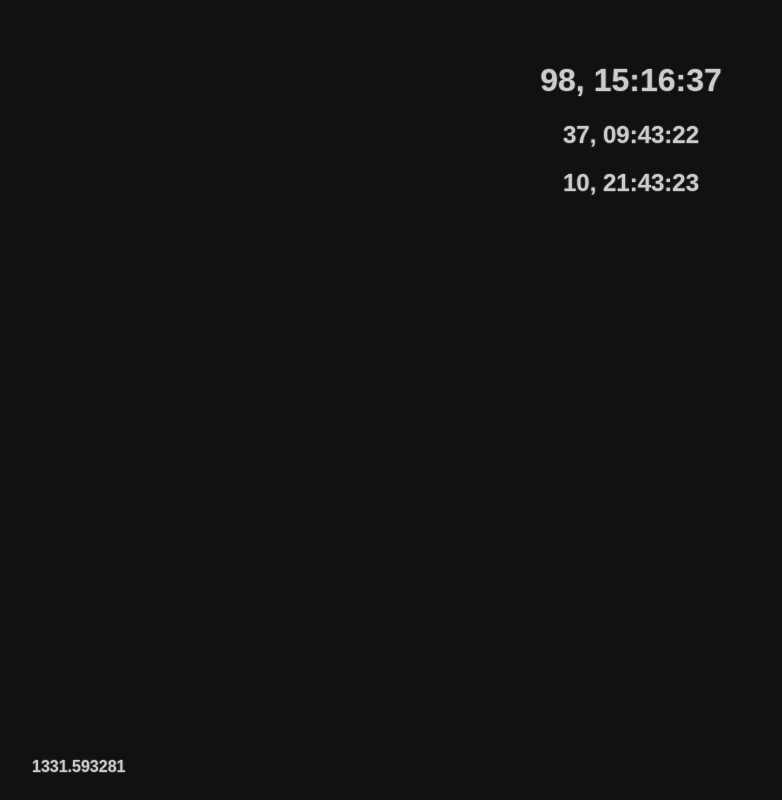
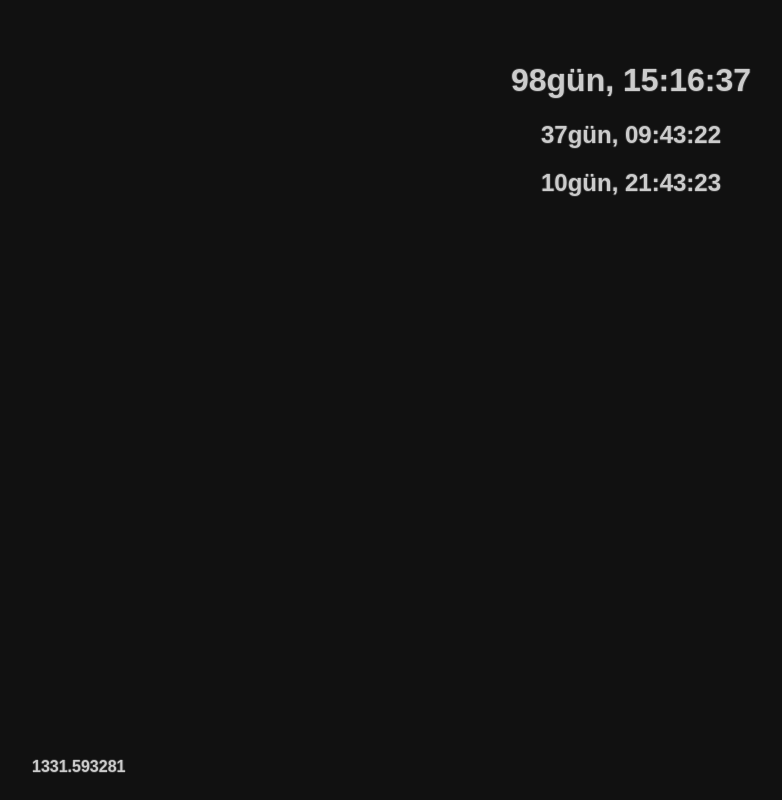
Before and after one commit to necdetuygur/sayac, a plain HTML site: page index.html in a window 1280 px wide. Shown: the whole page, without its empty margins (9-791 px from the left). Drawn offline with Linux system fonts and the light colour scheme.

Commit message:
Update index.html

```diff
--- a/index.html
+++ b/index.html
@@ -48,7 +48,7 @@ window.onload=function(){
 
 	function degistir(id,zf){
 		document.getElementById(id).innerHTML = ""
-			+ zf.gun + ", "
+			+ zf.gun + "gün, "
 			+ zf.saat + ":"
 			+ zf.dakika + ":"
 			+ zf.saniye
```
